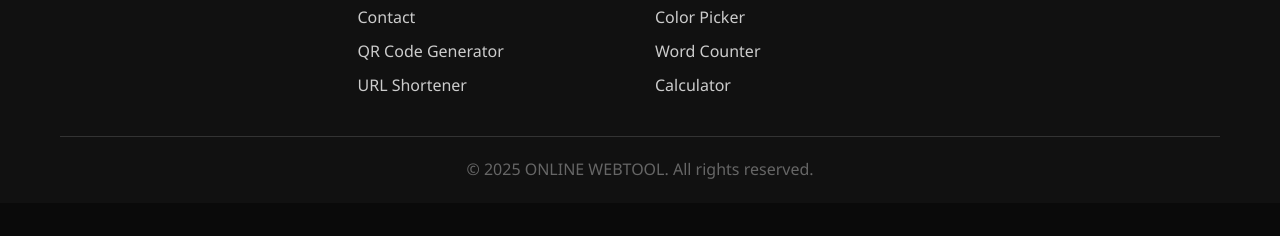
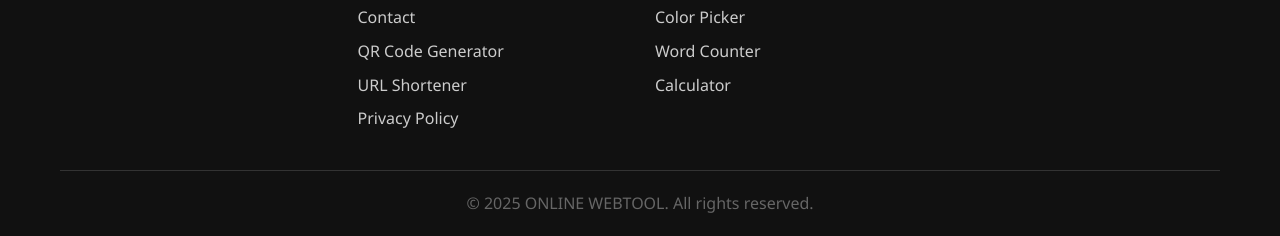
Before and after one commit to mariaajames280-blip/Online-Web-Tool, a plain HTML site: page index.html in a window 1280 px wide. Shown: the part 4400-4636 px from the top of the page. Before the commit the page ends 4603 px from the top, so only its background shows below. Drawn offline with Linux system fonts and the light colour scheme.

Commit message:
Update index.html

```diff
--- a/index.html
+++ b/index.html
@@ -969,7 +969,7 @@
         </div>
     </section>
 
-   <!-- Footer -->
+
 <!-- Footer -->
 <footer>
   <div class="container">
@@ -987,6 +987,7 @@
          <li><a href="contact.html">Contact</a></li>
          <li><a href="qr-generator.html">QR Code Generator</a></li>
          <li><a href="url-shortener.html">URL Shortener</a></li>
+         <li><a href="privacy-policy.html">Privacy Policy</a></li>
         </ul>
       </div>
 
```
Lines whose indentation alone changed are shown as unchanged.
